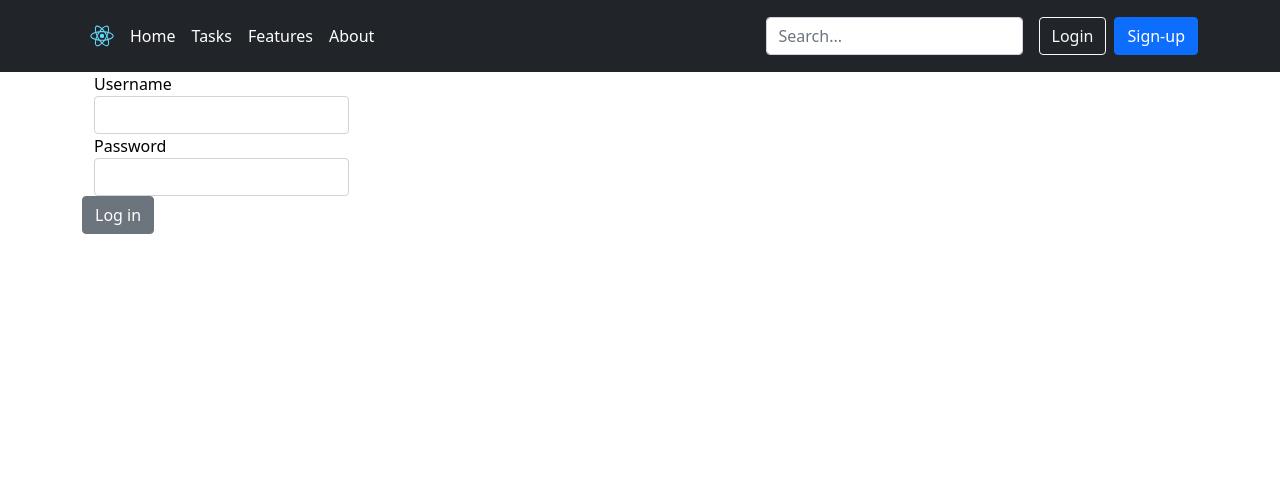
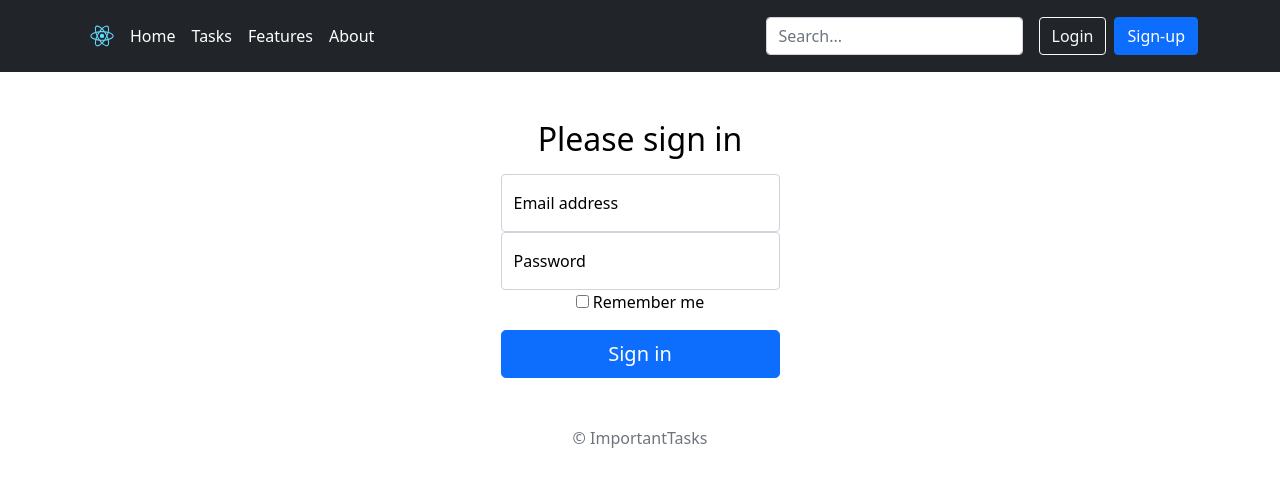
Before and after one commit to endoresur/ToDoList, a React (Create React App) app in the folder frontend/: page /registration in a window 1280 px wide. Shown: the top 486 px of the page. Built offline with nearby package versions, Linux system fonts and the light colour scheme.

Commit message:
Remake registration component and change design

```diff
--- a/frontend/src/components/Registration.jsx
+++ b/frontend/src/components/Registration.jsx
@@ -1,44 +1,43 @@
 import React from "react";
 import 'bootstrap/dist/css/bootstrap.min.css';
-import {Form, Input, Container, Button} from "reactstrap";
+import {Form, Container} from "reactstrap";
 
-const Registration = () => {
+class Registration extends React.Component {
 
-    const [username, setUsername] = React.useState('');
-    const [password, setPassword] = React.useState('');
-
-    const addUser = () => {
-        fetch('/registration', {
-            method: 'POST',
-            headers: {
-                'Content-Type': 'application/json',
-            },
-            body: JSON.stringify({
-                username: username,
-                password: password
-            }),
-        })
-            .then((res) => res.json())
-            .catch((err) => console.log('error'))
+    constructor(props) {
+        super(props);
     }
 
-    return (
-        <Container>
-            <Form className="w-25" method="post">
-                <Container>
-                    <label htmlFor='username'>Username</label>
-                    <Input type='username' id='username' value={username}
-                           onChange={(e) => setUsername(e.target.value)}/>
+    render() {
+        return (
+            <div className="text-center">
+                <Container className="align-content-center mt-5">
+                    <Form className="mx-auto w-25">
+                        <h1 className="h2 mb-3 fw-normal">Please sign in</h1>
+
+                        <div className="form-floating">
+                            <input type="email" className="form-control" id="floatingInput"
+                                   placeholder="name@example.com"/>
+                            <label htmlFor="floatingInput">Email address</label>
+                        </div>
+                        <div className="form-floating">
+                            <input type="password" className="form-control" id="floatingPassword"
+                                   placeholder="Password"/>
+                            <label htmlFor="floatingPassword">Password</label>
+                        </div>
+
+                        <div className="checkbox mb-3">
+                            <label>
+                                <input type="checkbox" value="remember-me"/> Remember me
+                            </label>
+                        </div>
+                        <button className="w-100 btn btn-lg btn-primary" type="submit">Sign in</button>
+                        <p className="mt-5 mb-3 text-muted">© ImportantTasks</p>
+                    </Form>
                 </Container>
-                <Container>
-                    <label htmlFor='password'>Password</label>
-                    <Input type='password' id='password' value={password}
-                           onChange={(e) => setPassword(e.target.value)}/>
-                </Container>
-                <Button onClick={(e) => addUser()}>Log in</Button>
-            </Form>
-        </Container>
-    );
+            </div>
+        );
+    }
 }
 
 export default Registration;
```
